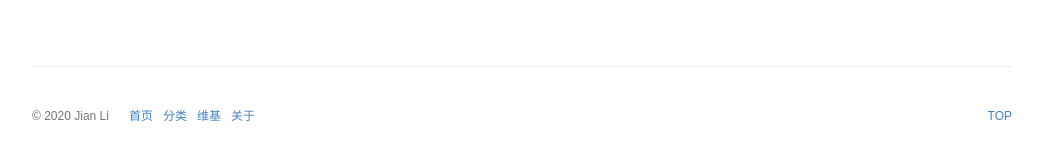
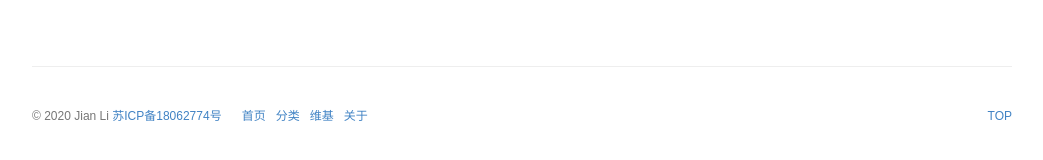
Before and after one commit to TcTOrz/TcTOrz.github.io, a Jekyll site: the page built from pages/categories.md, in a window 1280 px wide and 900 px high, scrolled down 2476 px. Shown: the part 727-887 px from the top of the window, without its empty margins (118-1161 px from the left). Built offline with Jekyll 4.4.1, drawn with Linux system fonts in a browser that asks for light colours; some web fonts are replaced; comment, search, counter and statistics services are not loaded.

Commit message:
Update footer.html

```diff
--- a/_includes/footer.html
+++ b/_includes/footer.html
@@ -6,6 +6,7 @@
             <div class="copyright left mobile-block">
                     © 2020
                     <span title="{{ site.author}}">{{ site.author }}</span>
+                    <a href="https://beian.miit.gov.cn/#/Integrated/index" >苏ICP备18062774号</a>
                     <a href="javascript:window.scrollTo(0,0)" class="right mobile-visible">TOP</a>
             </div>
 
```
